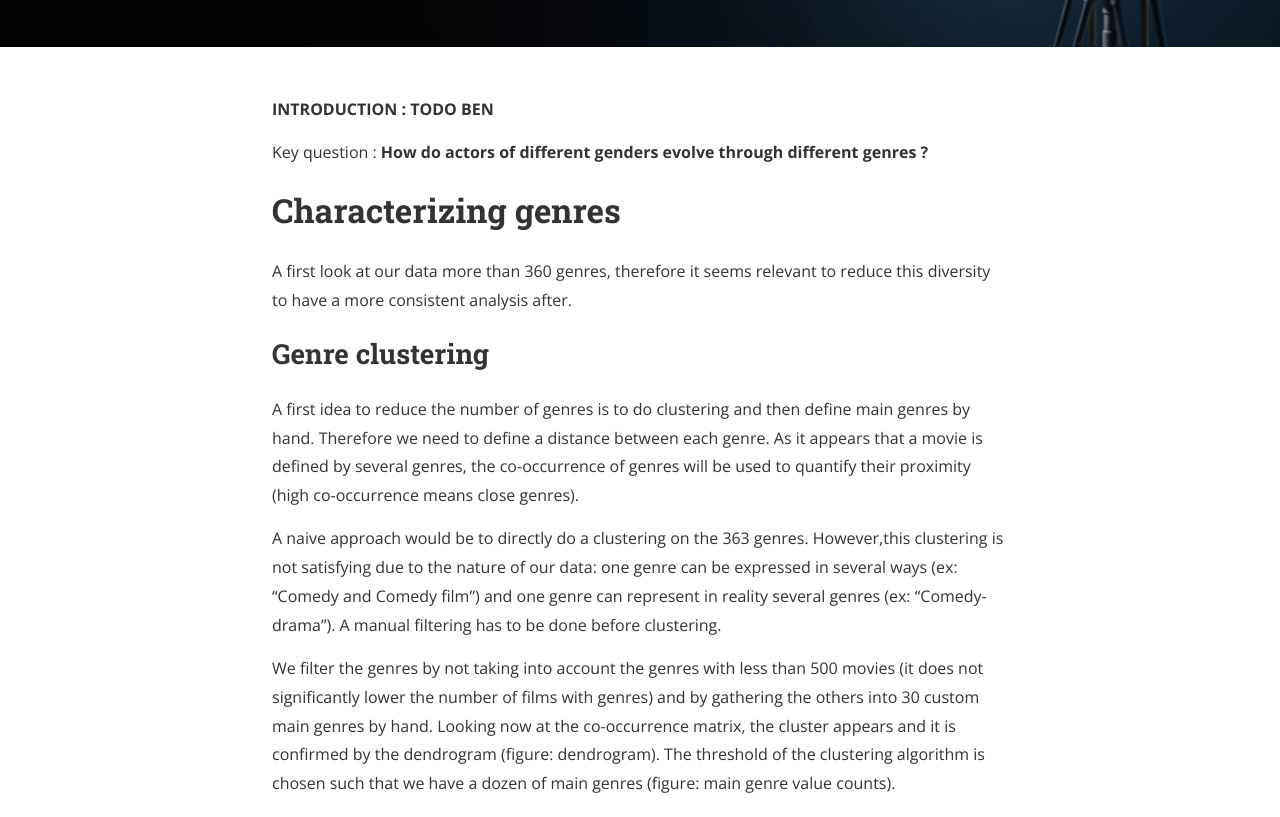
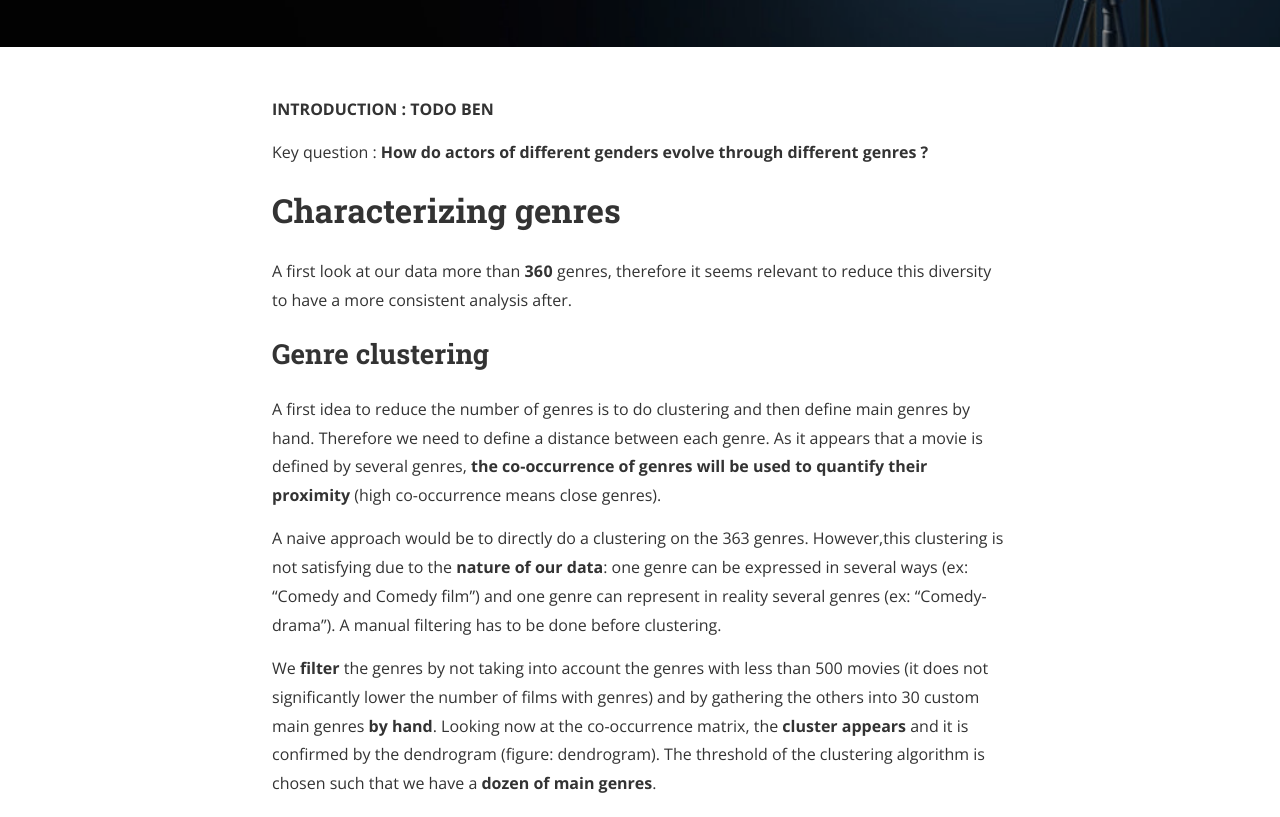
Before and after one commit to epfl-ada/ada-2023-project-vaneau, a Jekyll site: the page built from index.md, in a window 1280 px wide and 1400 px high, scrolled down 392 px. Shown: the top 817 px of the window. Built offline with Jekyll 4.4.1, drawn with Linux system fonts in a browser that asks for light colours; nearby versions of some CDN libraries; some of the changed text lies outside the part shown.

Commit message:
Made words in bold

```diff
--- a/index.md
+++ b/index.md
@@ -12,23 +12,34 @@ Key question : **How do actors of different genders evolve through different gen
 
 # Characterizing genres
 
-A first look at our data more than 360 genres, therefore it seems relevant to reduce this diversity to have a more consistent analysis after.
+A first look at our data more than **360** genres, therefore it seems relevant to reduce this diversity to have a more consistent analysis after.
 
 ## Genre clustering
 <!-- Romain -->
 
-A first idea to reduce the number of genres is to do clustering and then define main genres by hand. Therefore we need to define a distance between each genre. As it appears that a movie is defined by several genres, the co-occurrence of genres will be used to quantify their proximity (high co-occurrence means close genres).
+A first idea to reduce the number of genres is to do clustering and then define main genres by hand. Therefore we need to define a distance between each genre. As it appears that a movie is defined by several genres, **the co-occurrence of genres will be used to quantify their proximity** (high co-occurrence means close genres).
 
-A naive approach would be to directly do a clustering on the 363 genres. However,this clustering is not satisfying due to the nature of our data: one genre can be expressed in several ways (ex: “Comedy and Comedy film”) and one genre can represent in reality several genres (ex: “Comedy-drama”). A manual filtering has to be done before clustering.
+A naive approach would be to directly do a clustering on the 363 genres. However,this clustering is not satisfying due to the **nature of our data**: one genre can be expressed in several ways (ex: “Comedy and Comedy film”) and one genre can represent in reality several genres (ex: “Comedy-drama”). A manual filtering has to be done before clustering.
 
-We filter the genres by not taking into account the genres with less than 500 movies (it does not significantly lower the number of films with genres) and by gathering the others into 30 custom main genres by hand. Looking now at the co-occurrence matrix, the cluster appears and it is confirmed by the dendrogram (figure: dendrogram). The threshold of the clustering algorithm is chosen such that we have a dozen of main genres (figure: main genre value counts).
+We **filter** the genres by not taking into account the genres with less than 500 movies (it does not significantly lower the number of films with genres) and by gathering the others into 30 custom main genres **by hand**. Looking now at the co-occurrence matrix, the **cluster appears** and it is confirmed by the dendrogram (figure: dendrogram). The threshold of the clustering algorithm is chosen such that we have a **dozen of main genres**.
 
-Looking at the repartition of genres along time, clear trends appear like the fall of Black & White and silent movies (figure: Proportion of movies of given genre along time)
+(figure: main genre value counts).
+<div align="center">
+<img title="Main genre value counts" alt="FIGURE TO ADD" src="images/todo.png" align="center">
+</div>
+
+
+Looking at the repartition of genres along time, **clear trends appear** like the fall of Black & White and silent movies.
+
+(figure: Proportion of movies of given genre along time)
+<div align="center">
+<img title="Proportion of movies of given genre along time" alt="FIGURE TO ADD" src="images/todo.png" align="center">
+</div>
 
 
 ## Creating "Eigengenres" - PCA analysis
 <!-- Augustin -->
-The task of reducing the number of genres can also be seen as a dimensionality reduction task, for which we have one great technique : Principal Component Analysis. Its idea is to project each movie onto all its genres (one-hot encoding) and then find the directions that explains the most variance of the dataset. Hence, the found directions : the so-called eigengenres help us define fewer dimensions to describe the movie genres while keeping most of the information.
+The task of reducing the number of genres can also be seen as a dimensionality reduction task, for which we have one great technique : **Principal Component Analysis**. Its idea is to project each movie onto all its genres (one-hot encoding) and then find the directions that explains the most variance of the dataset. Hence, the found directions : the so-called **eigengenres** help us define fewer dimensions to describe the movie genres while keeping most of the information.
 
 The explained variance from a specific eigengenre can be deduced from its eigenvalue. Ranking those according to the latter value will enable us to select only the most significant eigengenres.
 
@@ -64,7 +75,11 @@ This method aims to characterize the change in genres played through a scalar nu
 
 The scalar value used to quantify the shift is at the heart of this method. In our analysis, we use, at a given age, the films three years before and after this age to detect the shift. We compute the mean cosine distance between the vector of the current age studied and the vectors of the 3 previous years and to balance this value we use the standard deviation of the distance between the current age vector and those of the surrounding years.
 
-This method works quite well for actors with long careers (figure: mel blanc). But it does not reveal any difference between men and women's career paths.
+This method works quite well for actors with long careers. But it does not reveal any difference between men and women's career paths.
+
+<div align="center">
+<img title="Figure Brad Pitt and Sandra Bullock" alt="FIGURE TO ADD" src="images/todo.png" align="center">
+</div>
 
 
 
```
Also changed, not shown: other parts of index.md (+3 -3 lines).
